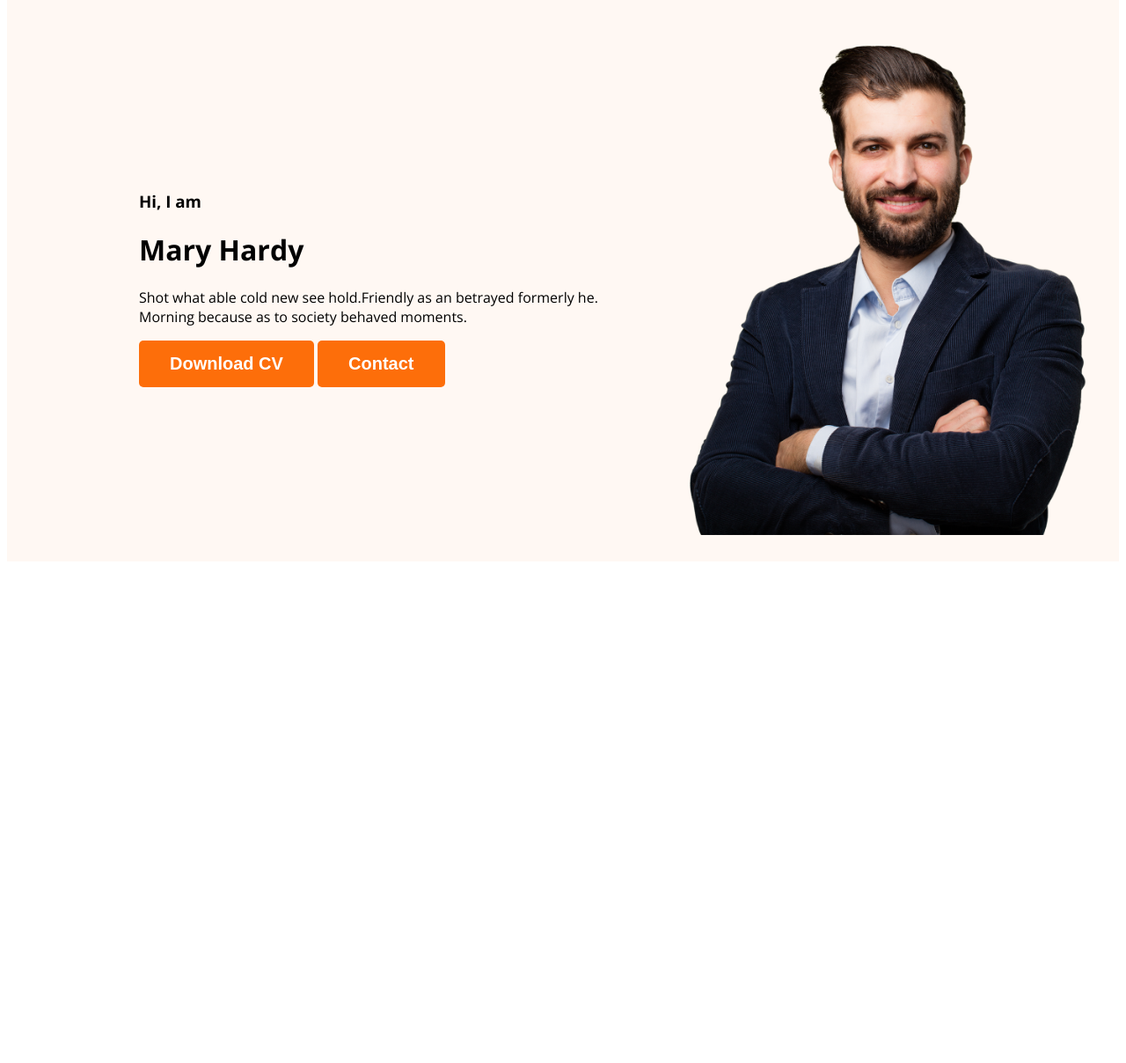
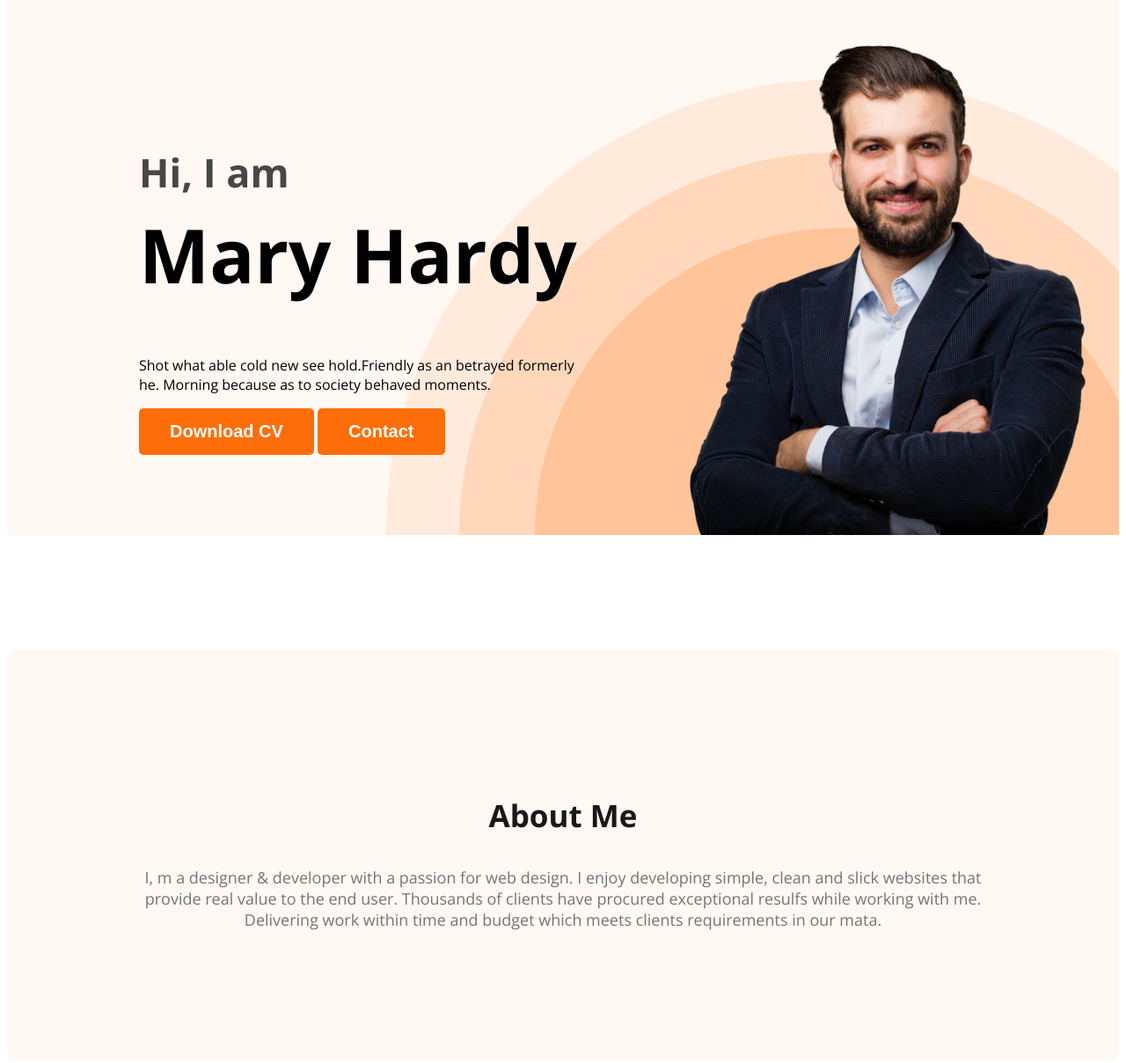
Before and after one commit to Md-Mansor/MyPortfolio, a plain HTML site: page index.html in a window 1280 px wide. Shown: the part 160-1368 px from the top of the page at 88% size. Before the commit the page ends 806 px from the top, so only its background shows below. Drawn offline with nearby package versions, Linux system fonts and the light colour scheme.

Commit message:
about section.

```diff
--- a/index.html
+++ b/index.html
@@ -20,7 +20,7 @@
             </ul>
         </nav>
         <div   class="banner">
-        <div class="banner-contant">
+        <div class="banner-content">
             <h3 class="banner-greeting"> Hi, I  am</h3>
             <h1 class="banner-title">Mary Hardy</h1>
             <p>Shot what able cold new see hold.Friendly as an betrayed formerly he. Morning because as to society behaved moments.</p>
@@ -32,6 +32,10 @@
     </header>
 
     <main>
+        <section class="about">
+            <h3 class="section-title">About Me</h3>
+            <p class="section-description">I, m a designer & developer with a passion for web design. I enjoy developing simple, clean and slick websites that provide real value to the end user. Thousands of clients have procured exceptional resulfs while working with me. Delivering work within time and budget which meets clients requirements in our mata.</p>
+        </section>
 
     </main>
 
--- a/new.css
+++ b/new.css
@@ -46,17 +46,57 @@ nav a {
     text-decoration: none;
     color: #181818;
 }
-.header{
+
+.header {
     background: #FFF8F3;
+    background-image: url('images/header_bg.png');
+    background-repeat: no-repeat;
+    background-position: bottom right;
 }
-.banner{
-    padding: 30px  30px 30px 150px;
+
+.banner {
+    padding: 30px 30px 0px 150px;
     display: flex;
     align-items: center;
+    justify-content: space-between;
 }
-.banner-contant{
 
+.banner-content {
+    max-width: 500px;
 }
-.banner .profile-pic{
+
+.banner .profile-pic {
     width: 500px;
 }
+
+.banner-greeting {
+    font-size: 45px;
+    color: #474747;
+    margin-bottom: 0px;
+}
+
+.banner-title {
+    font-size: 85px;
+    font-weight: 700;
+    margin-top: 5px;
+}
+
+.about {
+    padding: 130px;
+    border-radius: 10px;
+    background: #FFF8F3;
+    margin: 130px 0;
+}
+
+.section-title {
+    color: #181818;
+    text-align: center;
+    font-size: 35px;
+    font-weight: 700;
+}
+
+.section-description {
+    color:  #757575;
+    text-align: center;
+    font-size: 18px;
+}
```
